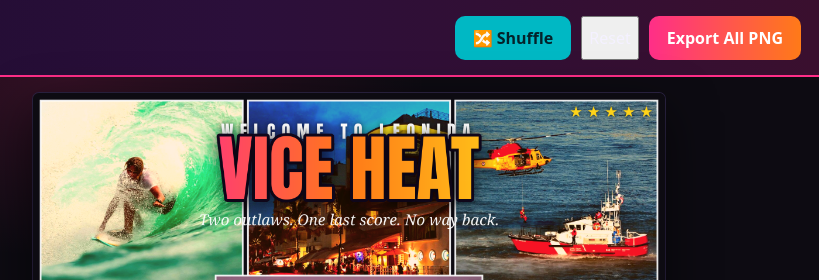
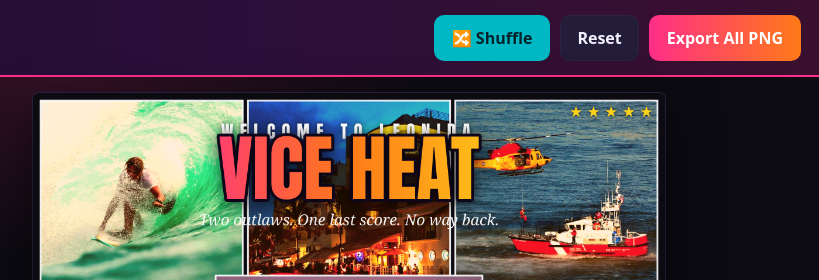
Before and after one commit to Masasiya00/makefun-gta6-cover-art, a plain HTML site: page app/index.html in a window 1280 px wide. Shown: the top 280 px of the page, 461-1280 px from the left. Drawn offline with Linux system fonts and the light colour scheme.

Commit message:
Round 3 gta6-cover-art-01: revision round + retaken screenshots (app/style.css)

```diff
--- a/app/style.css
+++ b/app/style.css
@@ -86,6 +86,21 @@ button { font: inherit; color: inherit; cursor: pointer; }
 
 .shuffle { background: var(--teal); color: #04222a; }
 .shuffle:hover { filter: brightness(1.12); }
+
+.reset {
+  background: #241d3a;
+  border: 1px solid var(--line);
+  border-radius: 10px;
+  padding: 11px 16px;
+  font-weight: 700;
+}
+.reset:hover { border-color: var(--gold); }
+
+/* Visible keyboard focus: the editor is driven by buttons and sliders. */
+button:focus-visible, input:focus-visible, select:focus-visible {
+  outline: 2px solid var(--gold);
+  outline-offset: 2px;
+}
 
 .export-all {
   background: linear-gradient(90deg, var(--pink), var(--orange));
```
